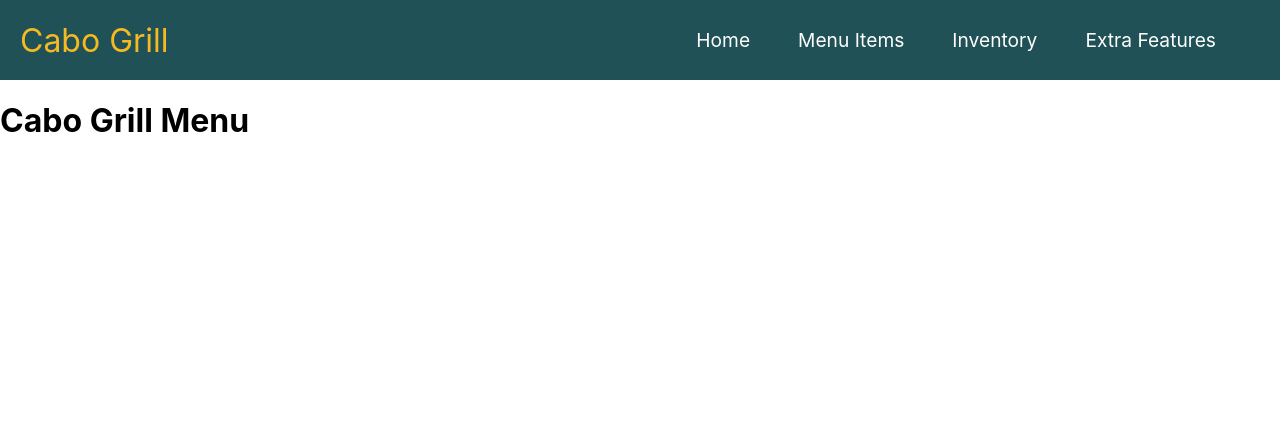
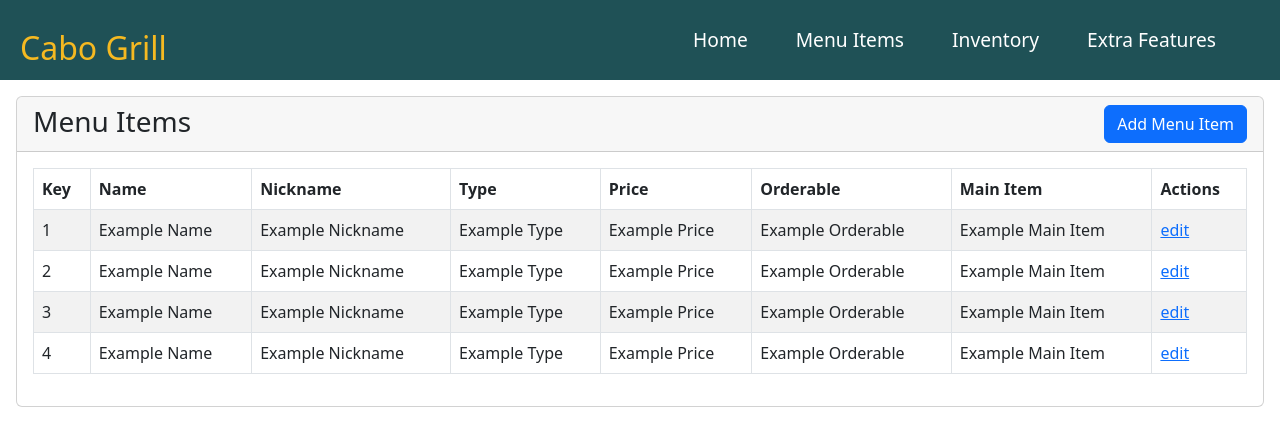
Before and after one commit to jacobtt21/CSCE-315-Team-82-React, a React (Create React App) app: page /MenuItems in a window 1280 px wide. Shown: the top 446 px of the page. Built offline with nearby package versions, Linux system fonts and the light colour scheme.

Commit message:
began frontend work on menuItem page

```diff
--- a/package.json
+++ b/package.json
@@ -6,7 +6,9 @@
     "@testing-library/jest-dom": "^5.16.5",
     "@testing-library/react": "^13.4.0",
     "@testing-library/user-event": "^13.5.0",
+    "bootstrap": "^5.2.2",
     "react": "^18.2.0",
+    "react-bootstrap": "^2.5.0",
     "react-dom": "^18.2.0",
     "react-router-dom": "^5.2.0",
     "react-scripts": "5.0.1",
--- a/src/Manager/Components/MenuItems.js
+++ b/src/Manager/Components/MenuItems.js
@@ -1,9 +1,77 @@
 import React from "react";
+import Button from "react-bootstrap/Button";
+import Table from 'react-bootstrap/Table';
+import Card from 'react-bootstrap/Card';
 
 export const MenuItems = () => {
   return (
-    <div>
-      <h1>Cabo Grill Menu</h1>
-    </div>
+    <>
+      <div className="p-3">
+        <Card>
+          <Card.Header>
+            <h3 className="d-inline align-middle">Menu Items</h3>
+            <Button variant="primary" className="float-end d-inline" href="MenuItem/new">Add Menu Item</Button>
+          </Card.Header>
+          <Card.Body>
+            <Table striped bordered hover responsive>
+                <thead>
+                  <tr>
+                    <th>Key</th>
+                    <th>Name</th>
+                    <th>Nickname</th>
+                    <th>Type</th>
+                    <th>Price</th>
+                    <th>Orderable</th>
+                    <th>Main Item</th>
+                    <th>Actions</th>
+                  </tr>
+                </thead>
+                <tbody>
+                    <tr>
+                      <td>1</td>
+                      <td>Example Name</td>
+                      <td>Example Nickname</td>
+                      <td>Example Type</td>
+                      <td>Example Price</td>
+                      <td>Example Orderable</td>
+                      <td>Example Main Item</td>
+                      <td><a href="MenuItem/1/edit">edit</a></td>
+                    </tr>
+                    <tr>
+                      <td>2</td>
+                      <td>Example Name</td>
+                      <td>Example Nickname</td>
+                      <td>Example Type</td>
+                      <td>Example Price</td>
+                      <td>Example Orderable</td>
+                      <td>Example Main Item</td>
+                      <td><a href="MenuItem/2/edit">edit</a></td>
+                    </tr>
+                    <tr>
+                      <td>3</td>
+                      <td>Example Name</td>
+                      <td>Example Nickname</td>
+                      <td>Example Type</td>
+                      <td>Example Price</td>
+                      <td>Example Orderable</td>
+                      <td>Example Main Item</td>
+                      <td><a href="MenuItem/3/edit">edit</a></td>
+                    </tr>
+                    <tr>
+                      <td>4</td>
+                      <td>Example Name</td>
+                      <td>Example Nickname</td>
+                      <td>Example Type</td>
+                      <td>Example Price</td>
+                      <td>Example Orderable</td>
+                      <td>Example Main Item</td>
+                      <td><a href="MenuItem/4/edit">edit</a></td>
+                    </tr>
+                </tbody>
+              </Table>
+          </Card.Body>
+        </Card>
+      </div>
+    </>
   );
 };
--- a/src/index.js
+++ b/src/index.js
@@ -3,6 +3,10 @@ import ReactDOM from 'react-dom';
 import './index.css';
 import App from './App';
 import reportWebVitals from './reportWebVitals';
+
+// bootstrap
+import "bootstrap/dist/css/bootstrap.min.css";
+import "bootstrap/dist/js/bootstrap.bundle.min";
 
 ReactDOM.render(
   <React.StrictMode>
```
